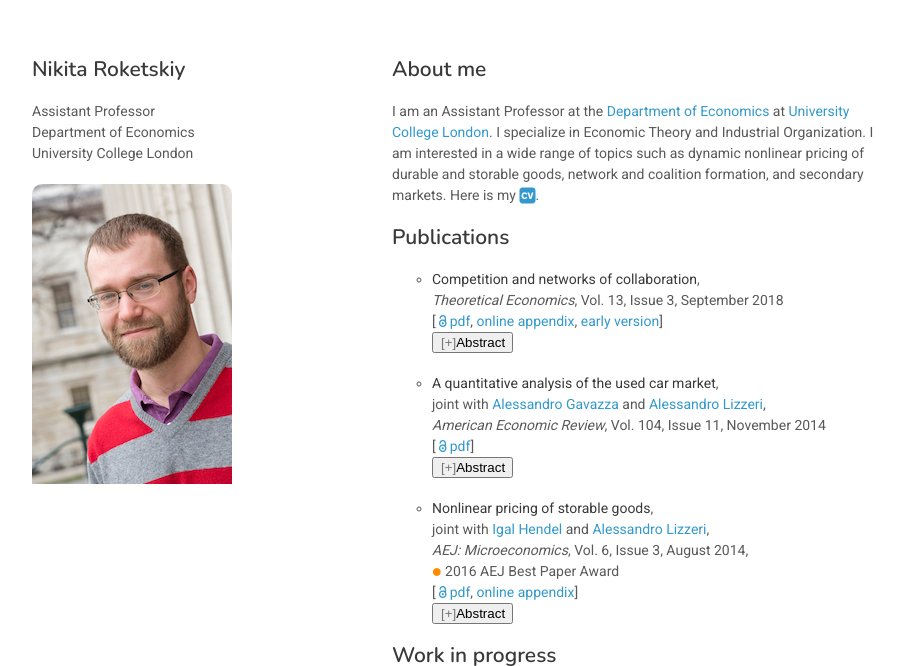
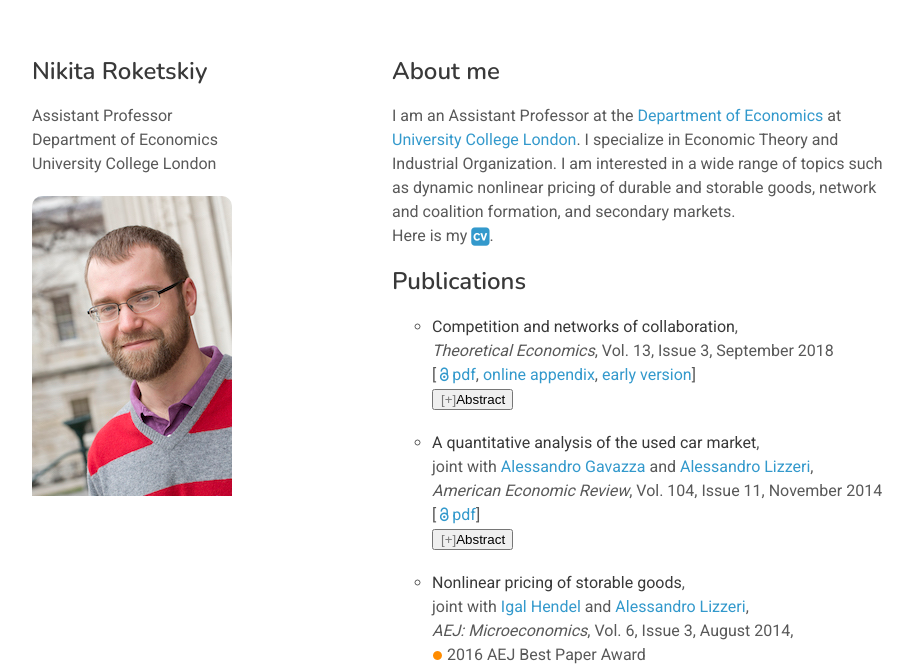
Before and after one commit to nroketskiy/nroketskiy.github.io, a plain HTML site: page index.html in a window 1280 px wide. Shown: the top 666 px of the page, without its empty margins (178-1091 px from the left). Drawn offline with nearby package versions, Linux system fonts and the light colour scheme; files whose address does not match are found by name.

Commit message:
minor changes

```diff
--- a/index.html
+++ b/index.html
@@ -30,7 +30,7 @@
       <section>
          <h2>About me</h2>
          <p>
-        I am an Assistant Professor at the <a HREF="https://www.ucl.ac.uk/economics/">Department of Economics</a> at <a HREF="https://www.ucl.ac.uk/">University College London</a>. I specialize in Economic Theory and Industrial Organization. I am interested in a wide range of topics such as dynamic nonlinear pricing of durable and storable goods, network and coalition formation, and secondary markets. Here is my <a HREF="docs/roketskiy_cv.pdf"><i class="ai ai-cv-square ai-lg"></i></a>.
+        I am an Assistant Professor at the <a HREF="https://www.ucl.ac.uk/economics/">Department of Economics</a> at <a HREF="https://www.ucl.ac.uk/">University College London</a>. I specialize in Economic Theory and Industrial Organization. I am interested in a wide range of topics such as dynamic nonlinear pricing of durable and storable goods, network and coalition formation, and secondary markets. </br> Here is my <a HREF="docs/roketskiy_cv.pdf"><i class="ai ai-cv-square ai-lg"></i></a>.
          </p>
          <h2>Publications</h2>
          <ul style="list-style-type:circle">
--- a/stylesheets/styles.css
+++ b/stylesheets/styles.css
@@ -1,7 +1,7 @@
 body {
   background-color: #fff;
   padding:50px;
-  font: 14px/1.5 Roboto, -apple-system, BlinkMacSystemFont, "Segoe UI", Oxygen, Ubuntu, Cantarell, "Fira Sans", "Droid Sans", "Helvetica Neue", Arial, sans-serif, "Apple Color Emoji", "Segoe UI Emoji", "Segoe UI Symbol";
+  font: 16px/1.5 Roboto, -apple-system, BlinkMacSystemFont, "Segoe UI", Oxygen, Ubuntu, Cantarell, "Fira Sans", "Droid Sans", "Helvetica Neue", Arial, sans-serif, "Apple Color Emoji", "Segoe UI Emoji", "Segoe UI Symbol";
   color:#595959;
   font-weight:400;
 }
@@ -246,6 +246,7 @@ font-size: 90%;
 overflow: hidden;
 background-color: #F1F1F1;
 color: #666;
+text-align: justify;
 }
 
 div.panel.show {
```
Also changed, not shown: 1 other file.
